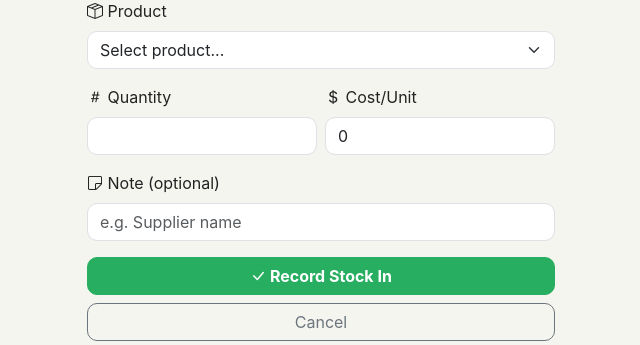
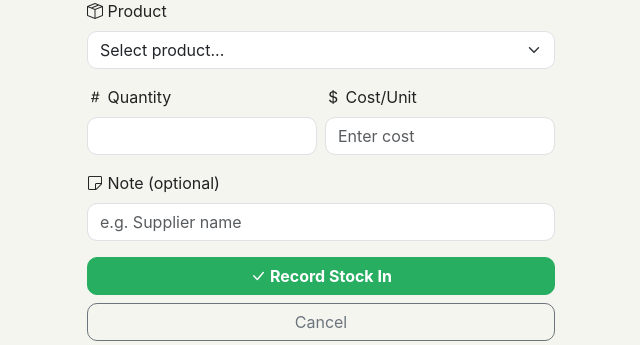
Before and after one commit to GeorgeNjoroge760/Club-cheers, a Flask app: page /inventory/stock-in in a window 1280 px wide. Shown: the part 118-463 px from the top of the page, without its empty margins (319-959 px from the left). Run offline with Flask 3, Linux system fonts and the light colour scheme; the visitor is signed in with stand-in values (Sample User, id 1).

Commit message:
Make cost/unit required on stock-in form to prevent server error

```diff
--- a/routes/inventory.py
+++ b/routes/inventory.py
@@ -84,7 +84,7 @@ def stock_in():
     if request.method == 'POST':
         product_id = int(request.form.get('product_id'))
         qty = float(request.form.get('qty'))
-        cost_per_unit = float(request.form.get('cost_per_unit', 0))
+        cost_per_unit = float(request.form.get('cost_per_unit', 0) or 0)
         note = request.form.get('note', '')
 
         product = Product.query.get(product_id)
--- a/templates/stock_in.html
+++ b/templates/stock_in.html
@@ -19,7 +19,7 @@
             </div>
             <div class="col-6 mb-3">
                 <label class="form-label"><i class="bi bi-currency-dollar"></i> Cost/Unit</label>
-                <input type="number" name="cost_per_unit" class="form-control " step="0.5" value="0">
+                <input type="number" name="cost_per_unit" class="form-control " step="0.5" required placeholder="Enter cost">
             </div>
         </div>
         <div class="mb-3">
```
